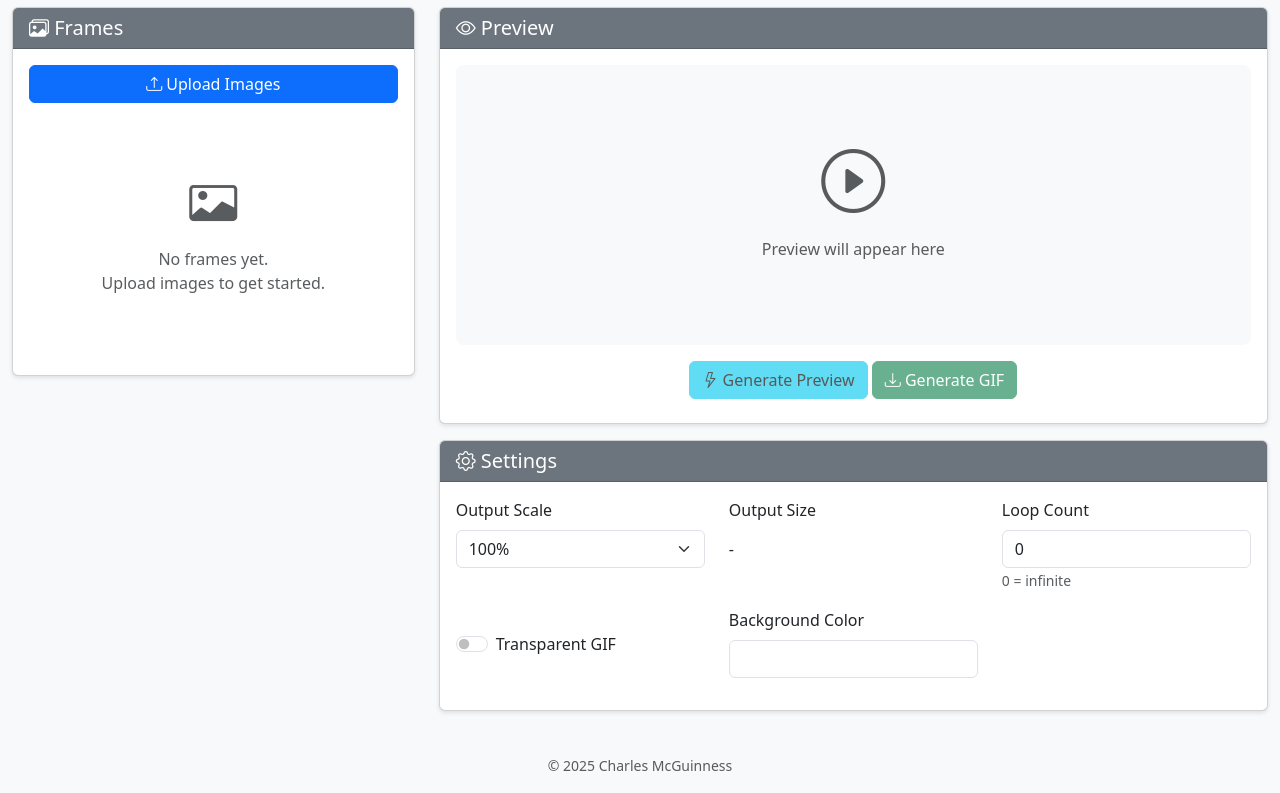
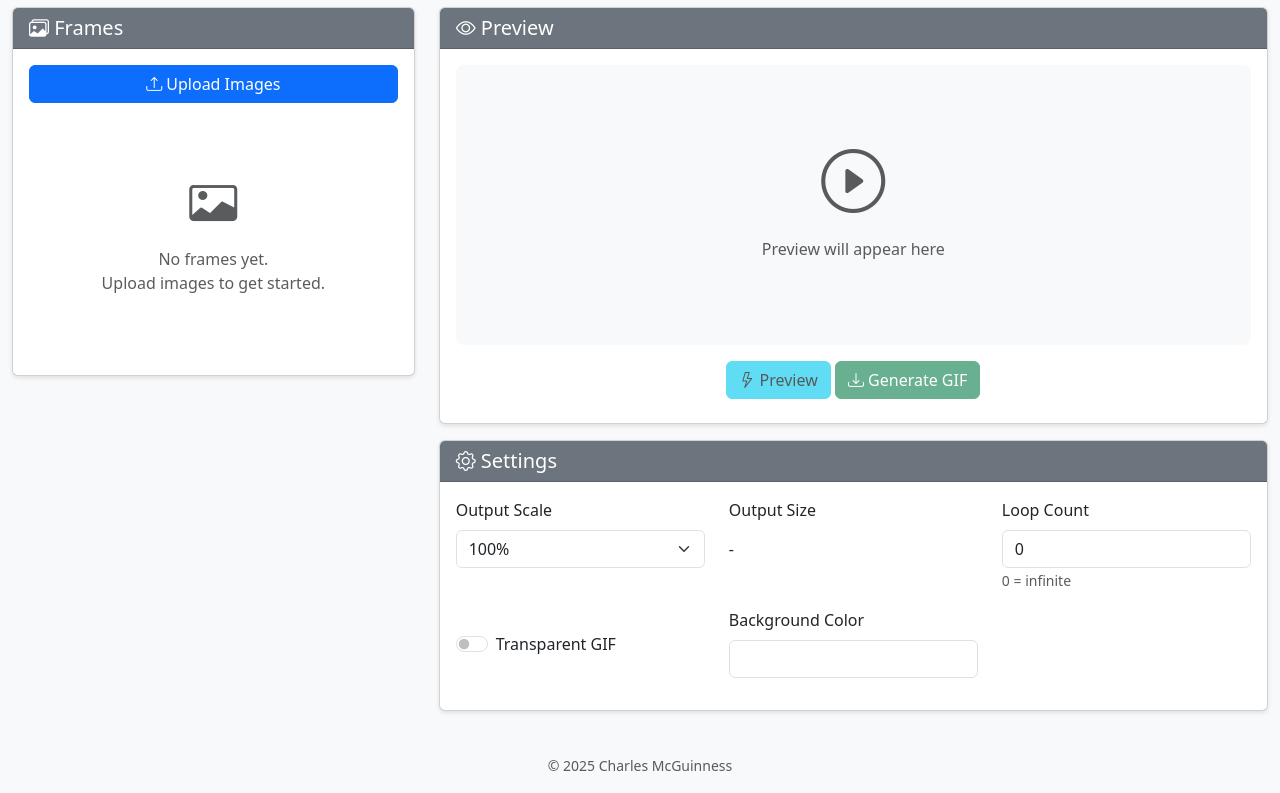
Before and after one commit to cmcguinness/AniGiffy, a Flask app: page / in a window 1280 px wide. Shown: the part 57-850 px from the top of the page. Run offline with Flask 3, Linux system fonts and the light colour scheme; some libraries are stand-ins or nearby versions.

Commit message:
v1.6 UI fiddles

```diff
--- a/static/css/style.css
+++ b/static/css/style.css
@@ -13,7 +13,7 @@ body {
 
 .container-fluid {
     flex: 1;
-    overflow: hidden;
+    overflow-y: auto;
 }
 
 footer {
--- a/static/js/app.js
+++ b/static/js/app.js
@@ -82,6 +82,13 @@ async function handleImageUpload(event) {
                 if (state.settings.originalWidth === null || state.settings.originalHeight === null) {
                     state.settings.originalWidth = data.width;
                     state.settings.originalHeight = data.height;
+
+                    // Auto-enable transparency if first image has it
+                    if (data.hasTransparency) {
+                        state.settings.transparent = true;
+                        document.getElementById('transparent').checked = true;
+                        updateTransparencyUI();
+                    }
                 }
 
                 // Add frame to state
@@ -273,7 +280,6 @@ async function generatePreview() {
 
         if (response.ok) {
             displayPreview(data.path);
-            showToast('Preview generated!', 'success');
             statusDiv.innerHTML = `<small class="text-success">${data.message} (${formatFileSize(data.size)})</small>`;
         } else {
             showToast(`Preview failed: ${data.message}`, 'danger');
@@ -285,7 +291,7 @@ async function generatePreview() {
         statusDiv.innerHTML = '<small class="text-danger">Generation failed</small>';
     } finally {
         button.disabled = false;
-        button.innerHTML = '<i class="bi bi-lightning"></i> Generate Preview';
+        button.innerHTML = '<i class="bi bi-lightning"></i> Preview';
     }
 }
 
--- a/templates/base.html
+++ b/templates/base.html
@@ -47,7 +47,7 @@
                 </div>
                 <div class="modal-body">
                     <h6 class="fw-bold"><i class="bi bi-1-circle"></i> Upload Images</h6>
-                    <p>Click <strong>Upload Images</strong> to select one or more image files. Supported formats: PNG, JPEG, GIF, and WebP. The output dimensions are automatically set from the first image you upload.</p>
+                    <p>Click <strong>Upload Images</strong> to select one or more image files. Supported formats: PNG, JPEG, GIF, and WebP. The output dimensions are automatically set from the first image you upload. If the first image has transparency, the Transparent GIF option is enabled automatically.</p>
 
                     <h6 class="fw-bold"><i class="bi bi-2-circle"></i> Arrange Frames</h6>
                     <p><strong>Drag and drop</strong> frames in the list to reorder them. Click the <i class="bi bi-trash text-danger"></i> icon to remove a frame.</p>
@@ -89,8 +89,11 @@
 
                     <hr>
 
-                    <h6 class="fw-bold"><i class="bi bi-lightning"></i> Generate Preview</h6>
+                    <h6 class="fw-bold"><i class="bi bi-lightning"></i> Preview</h6>
                     <p>Creates a quick preview using up to 10 frames. Use this to check your animation before generating the final GIF.</p>
+
+                    <h6 class="fw-bold"><i class="bi bi-stop-circle"></i> Stop</h6>
+                    <p>Stops the preview animation and clears the preview area. Useful if the animation timing is distracting.</p>
 
                     <h6 class="fw-bold"><i class="bi bi-download"></i> Generate GIF</h6>
                     <p>Creates the final animated GIF with all frames and <strong>automatically downloads</strong> it to your computer.</p>
--- a/templates/index.html
+++ b/templates/index.html
@@ -49,7 +49,7 @@
                 </div>
                 <div class="mt-3">
                     <button id="generatePreview" class="btn btn-info" disabled>
-                        <i class="bi bi-lightning"></i> Generate Preview
+                        <i class="bi bi-lightning"></i> Preview
                     </button>
                     <button id="stopPreview" class="btn btn-outline-danger d-none">
                         <i class="bi bi-stop-circle"></i> Stop
```
Also changed, not shown: routes/frames.py (+6 -2 lines), README.md.
